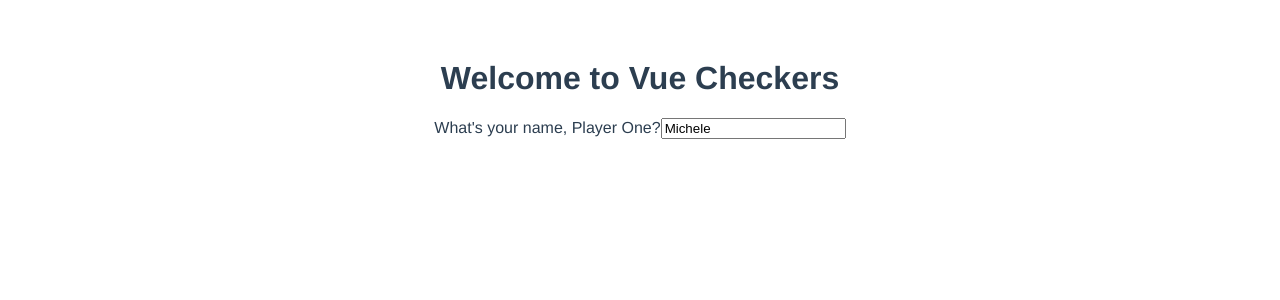
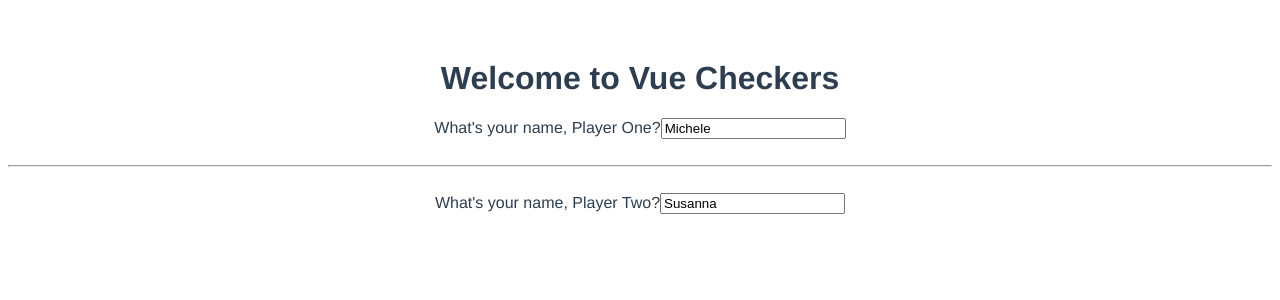
Before and after one commit to sxkosone/checkers, a Vue app: page /#/checkers-vue in a window 1280 px wide. Shown: the top 300 px of the page. Built offline with nearby package versions, Linux system fonts and the light colour scheme.

Commit message:
updated inputs for double-data-binding and data return to pass both player objects. Also updated eslint config to accept 2-spaces for indents

```diff
--- a/src/components/RegisterPlayers.vue
+++ b/src/components/RegisterPlayers.vue
@@ -2,22 +2,26 @@
   <div class="register-players">
     <form>
       <label>What's your name, Player One?</label>
-      <input
-        v-bind:value="playerOne.name"
-        @change="playerOne.update" />
+      <input v-model="playerOne.name" />
+      <br /><br /><hr /><br />
+      <label>What's your name, Player Two?</label>
+      <input v-model="playerTwo.name" />
     </form>
   </div>
 </template>
 
 <script>
+import playerOne from './../../data/player1.json'
+import playerTwo from './../../data/player2.json'
+
+console.log('playerOne', playerOne)
+console.log('playerTwo', playerTwo)
 export default {
   name: 'RegisterPlayers',
   data () {
     return {
-      playerOne: {
-        name: 'Michele',
-        update: (e) => { console.log(e.target.value) }
-      }
+      playerOne: playerOne,
+      playerTwo: playerTwo
     }
   }
 }
```
Also changed, not shown: src/components/Game.vue (+3 -7 lines), .eslintrc.js.
